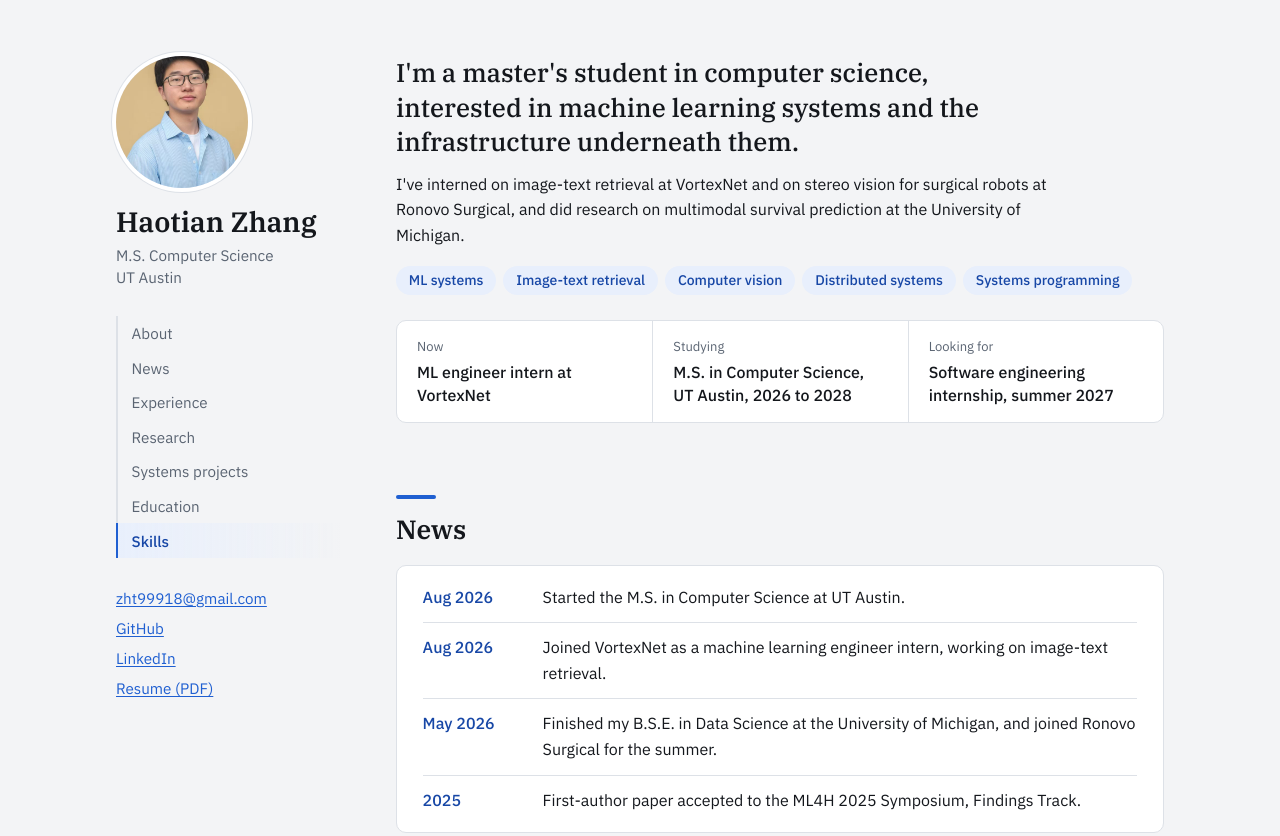
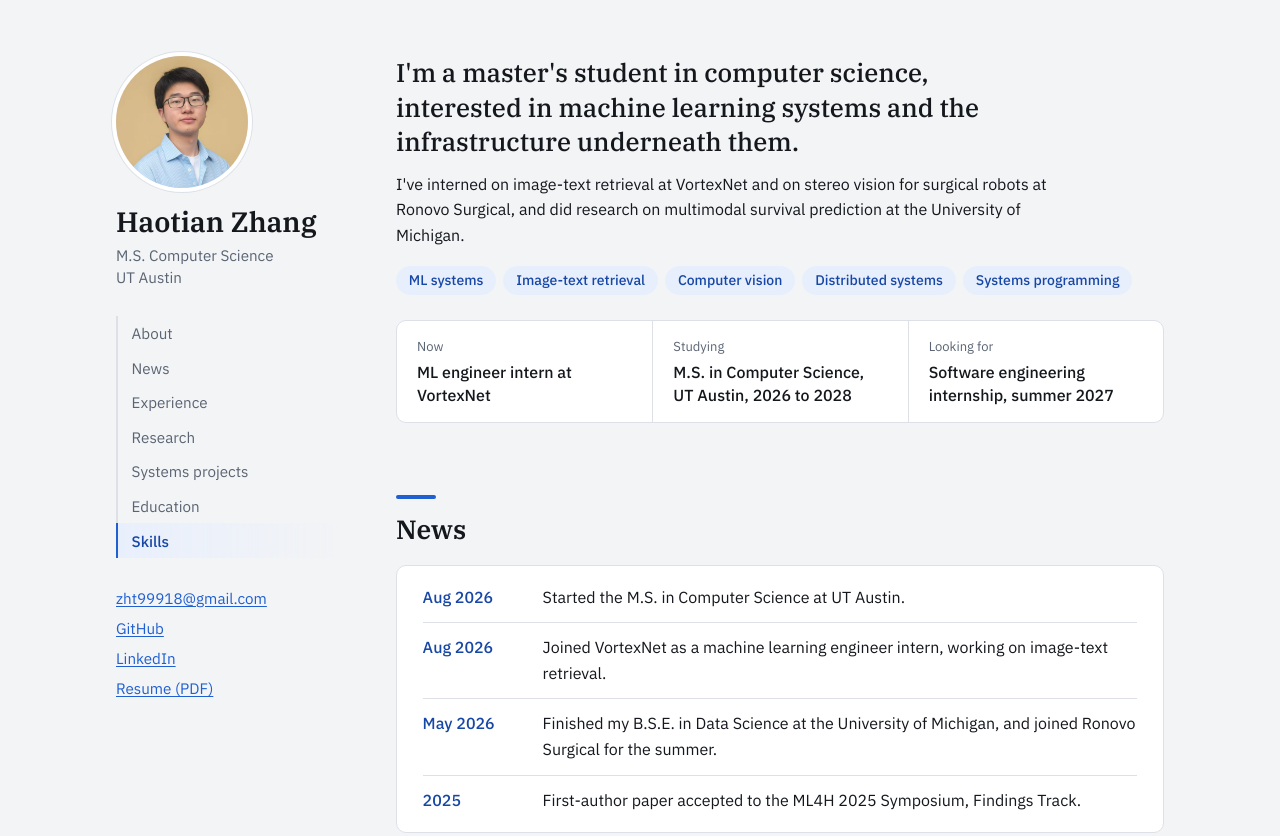
Before and after one commit to ZZHT666/ZZHT666.github.io, a plain HTML site: page index.html in a window 1280 px wide. Shown: the top 836 px of the page. Drawn offline with Linux system fonts and the light colour scheme.

Commit message:
Add files via upload

```diff
--- a/index.html
+++ b/index.html
@@ -112,7 +112,7 @@
     font-size: 2.6rem;
     box-shadow: 0 0 0 4px var(--surface), 0 0 0 5px var(--hairline);
   }
-  .avatar img { position: absolute; inset: 0; width: 100%; height: 100%; object-fit: cover; display: block; }
+  .avatar img { position: absolute; inset: 0; width: 100%; height: 100%; object-fit: cover; object-position: 50% 0%; display: block; }
 
   h1 {
     font-family: var(--serif);
```
